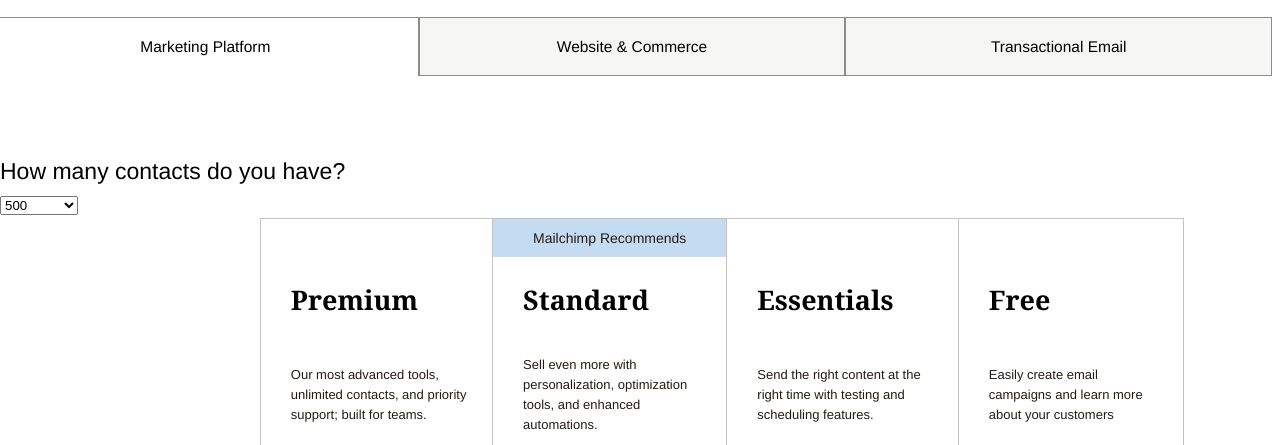
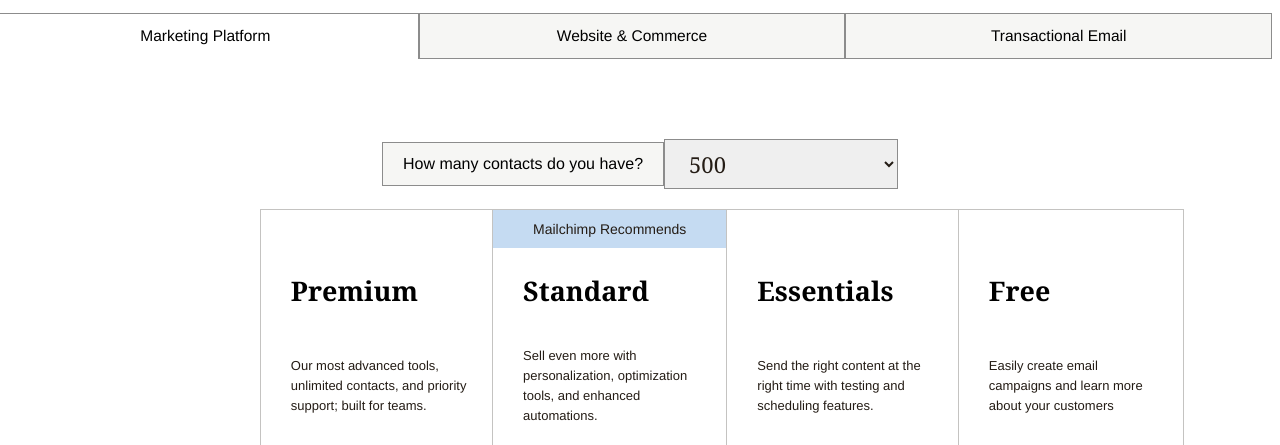
Before and after one commit to rajeshdeo/mailchamp, a plain HTML site: page pricing.html in a window 1280 px wide. Shown: the part 101-546 px from the top of the page. Drawn offline with Linux system fonts and the light colour scheme.

Commit message:
final commit brom brijesh

```diff
--- a/pricing.css
+++ b/pricing.css
@@ -1,17 +1,15 @@
 body {
     font-family: "Graphik Web", "Helvetica Neue", Helvetica, Arial, Verdana, sans-serif;
     /* font-family: "Means Web", Georgia, Times, "Times New Roman", serif; */
-    font-style: normal;
-    font-weight: 400;
-    font-size: 23px;
-    line-height: 31px;
+    /* font-style: normal; */
+    /* font-weight: 400; */
+    /* font-size: 23px; */
+    /* line-height: 31px; */
     padding: 0px;
     /* padding-right: -5px; */
 }
 
-/* #pointer{
-    cursor: pointer;
-} */
+
 
 #top_div {
     display: flex;
@@ -35,6 +33,41 @@
 #top_div>div:first-child {
     background-color: transparent;
     border-bottom: 0px;
+}
+
+#sort_div{
+    display: flex;
+    width: 60%;
+    justify-content: center;
+    align-items: center;
+    margin: auto;
+    margin-bottom: 20px;
+    /* border: solid; */
+}
+
+#sort_div>div{
+    border: 0.0625rem solid #8c8c8c;
+    padding: 10px 20px;
+}
+
+#sort_div>div:first-child{
+    background-color: #f6f6f4;
+    font-size: 16px;
+    line-height: 22px;
+}
+
+#sort_div>div:last-child{
+    padding: 0px;
+}
+
+#contacts{
+    width: 100%;
+    border: none;
+    padding: 8px 100px 8px 20px;
+    color: #241c15;
+    font-family: "Means Web", Georgia, Times, "Times New Roman", serif;
+    font-size: 22px;
+    /* line-height: 24px; */
 }
 
 table {
--- a/pricing.html
+++ b/pricing.html
@@ -28,7 +28,7 @@
     </div>
 
     <div id="sort_div">
-        <div>
+        <!-- <div> -->
             <div>How many contacts do you have?</div>
             <div>
                 <select name="contacts" id="contacts">
@@ -51,7 +51,7 @@
                     <option value="250000">250,000+</option>
                 </select>
             </div>
-        </div>
+        <!-- </div> -->
     </div>
 
     <table>
```
